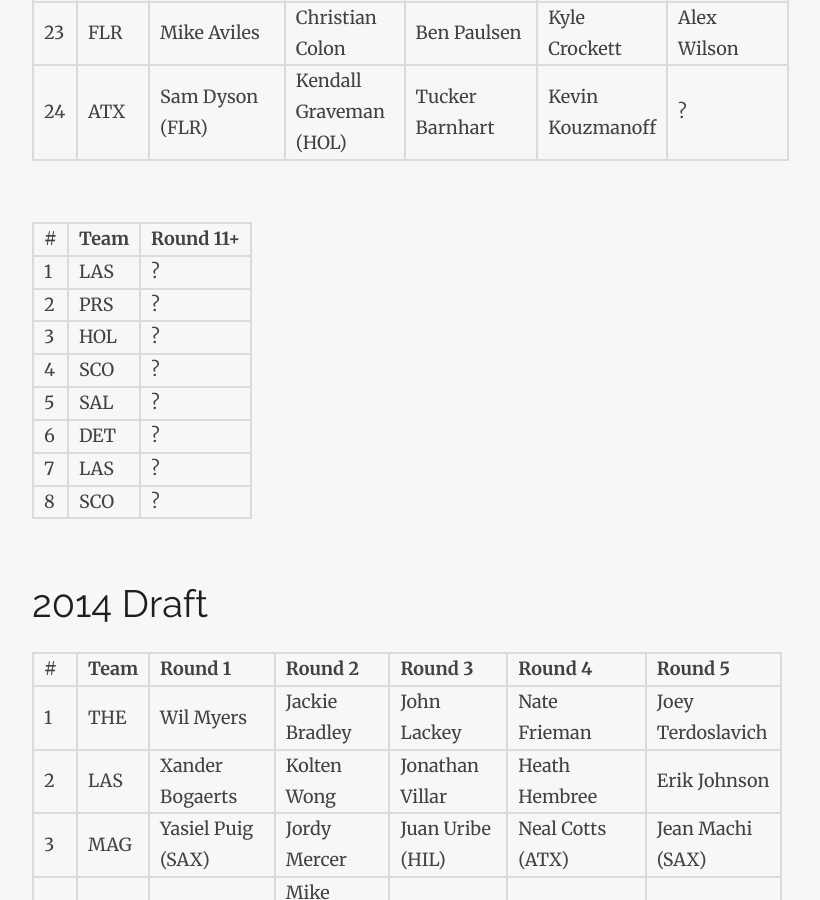
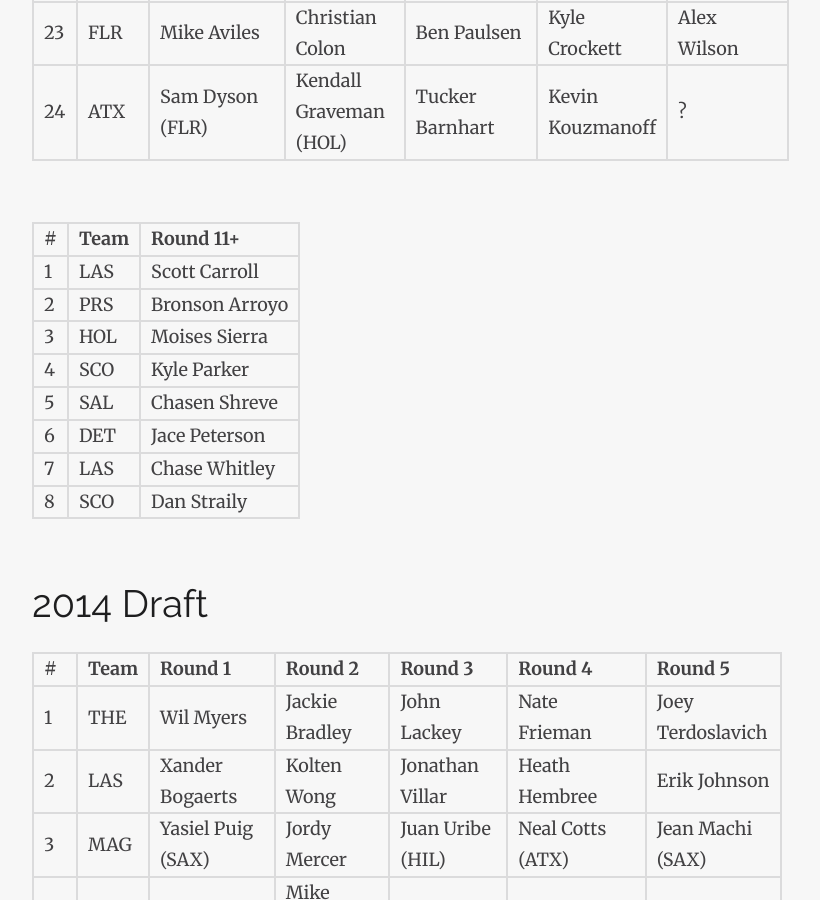
Before and after one commit to ADML1/adml1.github.io, a Jekyll site: the page built from draft.md, in a window 1280 px wide and 900 px high, scrolled down 4127 px. Shown: the whole window, without its empty margins (233-1053 px from the left). Built offline with Jekyll 4.4.1, drawn with Linux system fonts in a browser that asks for light colours; nearby versions of some CDN libraries.

Commit message:
Update draft picks.

```diff
--- a/draft.md
+++ b/draft.md
@@ -69,14 +69,14 @@ imagefeature: hof.jpg
 
 \# | Team | Round 11+
 ---|------|---------
-1 | LAS | ?
-2 | PRS | ?
-3 | HOL | ?
-4 | SCO | ?
-5 | SAL | ?
-6 | DET | ?
-7 | LAS | ?
-8 | SCO | ?
+1 | LAS | Scott Carroll
+2 | PRS | Bronson Arroyo
+3 | HOL | Moises Sierra
+4 | SCO | Kyle Parker
+5 | SAL | Chasen Shreve
+6 | DET | Jace Peterson
+7 | LAS | Chase Whitley
+8 | SCO | Dan Straily
 
 <br>
 
```
